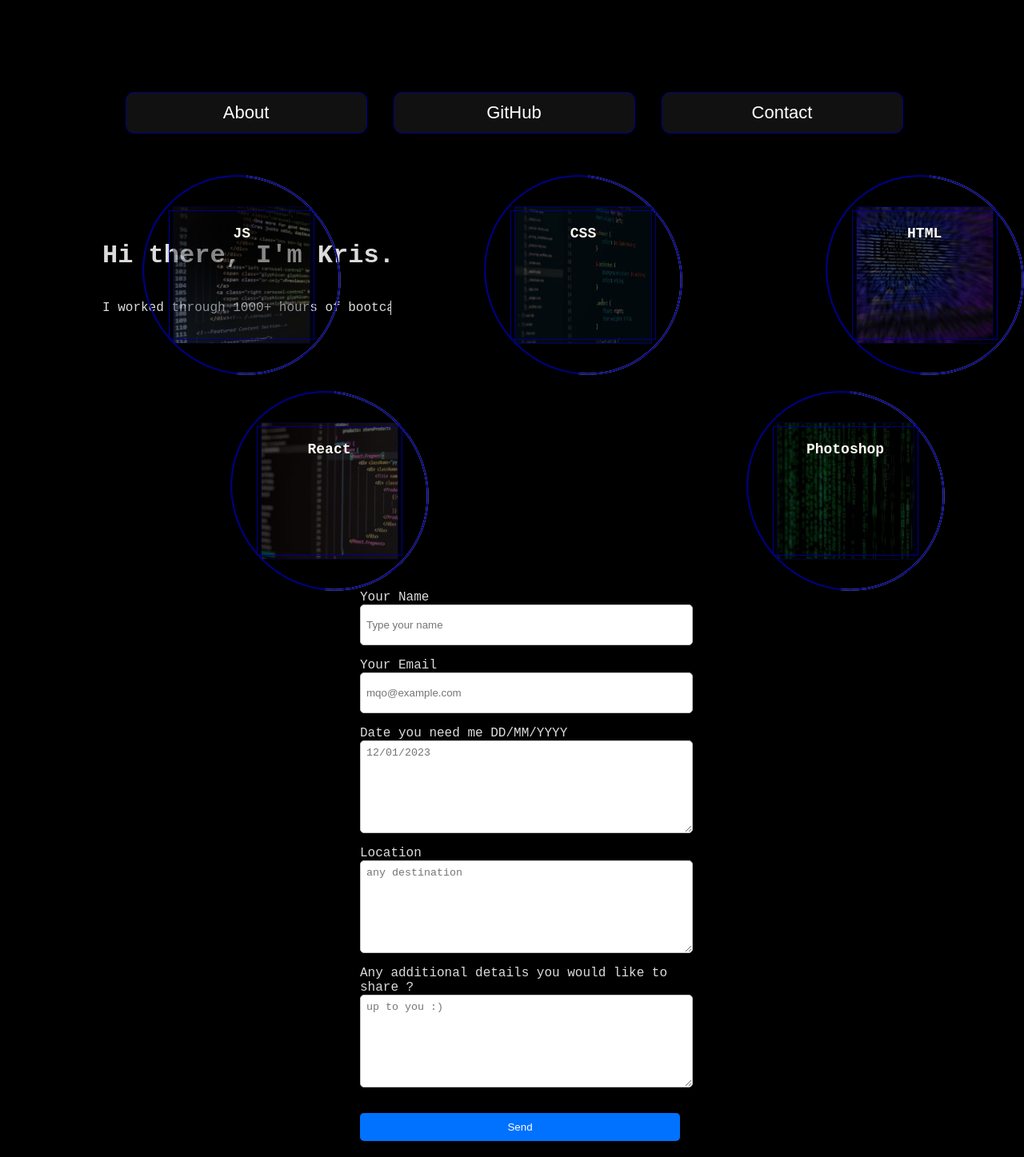
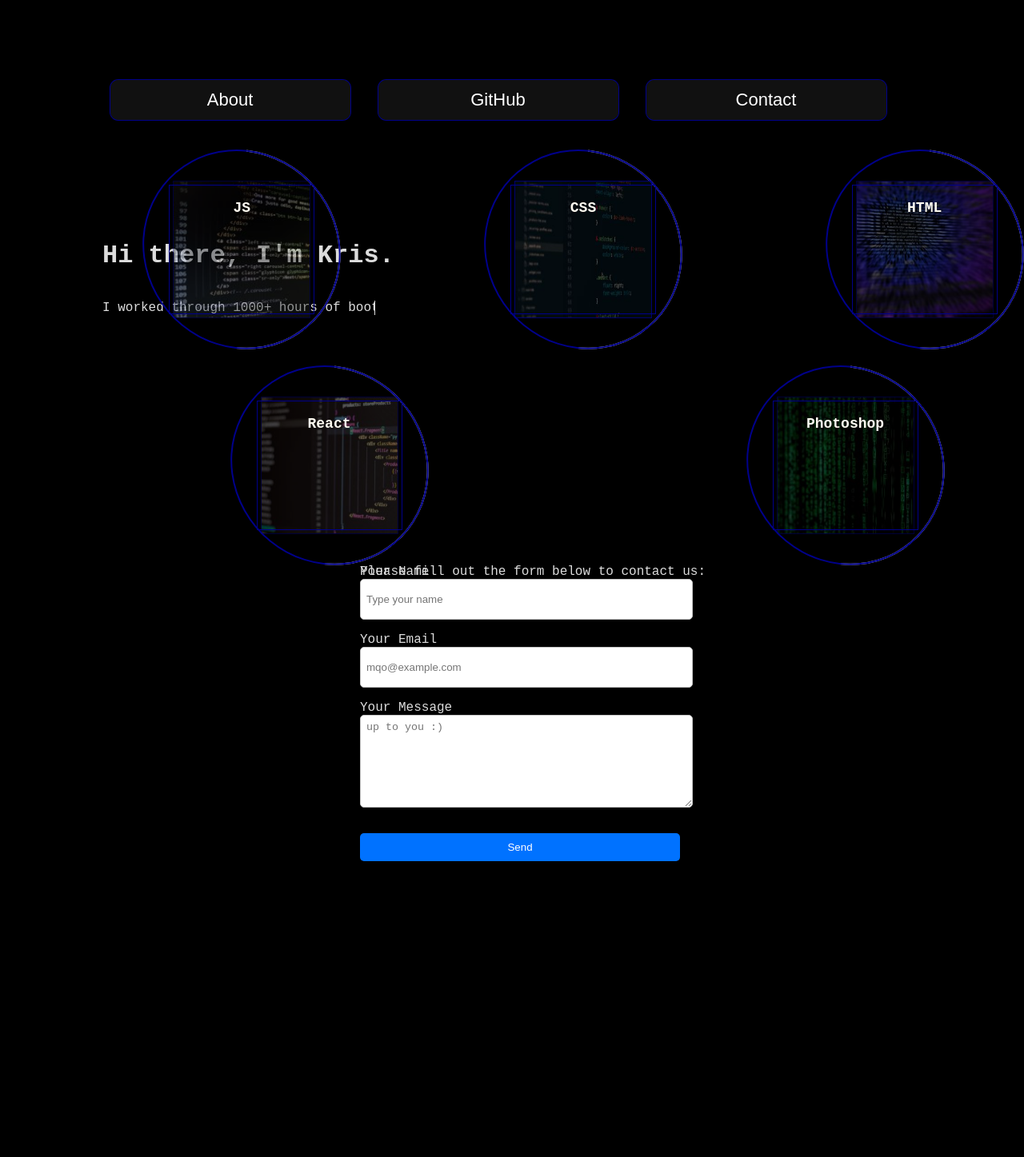
Before and after one commit to kriskris79/my-blackandwhitedev.com-website, a React (Create React App) app in the folder mywebsite/: page / in a window 1280 px wide. Shown: the top 1447 px of the page at 80% size. After the commit the page ends 1097 px from the top, so only its background shows below. Built offline with nearby package versions, Linux system fonts and the light colour scheme.

Commit message:
grid problem

```diff
--- a/mywebsite/src/App.css
+++ b/mywebsite/src/App.css
@@ -18,14 +18,14 @@
     align-content: space-around;
     justify-content: center;
     align-items: center;
-    background-color: black;
+    /*background-color: black;*/
 /*height: 200px;*/
 }
 
 .grid2 {
     /*height: 200px;*/
     display: flex;
-    background-color: black;
+    /*background-color: black;*/
 
 
 }
@@ -37,7 +37,7 @@
     align-content: flex-start;
     justify-content: space-around;
     align-items: center;
-background-color:black;
+/*background-color:black;*/
 }
 .grid4 {
     /*height: 400px;*/
@@ -47,16 +47,16 @@ background-color:black;
     align-content: flex-start;
     justify-content: space-around;
     align-items: center;
-    background-color: black;
+    /*background-color: black;*/
 }
 
-.grid5 {
-    /*height: 400px;*/
-    display: flex;
-    /*flex-wrap: wrap;*/
-    flex-direction: row;
-    align-content: flex-start;
-    justify-content: space-around;
-    align-items: center;
-    background-color: black;
-}
+/*.grid5 {*/
+/*    !*height: 400px;*!*/
+/*    display: flex;*/
+/*    !*flex-wrap: wrap;*!*/
+/*    flex-direction: row;*/
+/*    align-content: flex-start;*/
+/*    justify-content: space-around;*/
+/*    align-items: center;*/
+/*    !*background-color: black;*!*/
+/*}*/
--- a/mywebsite/src/App.js
+++ b/mywebsite/src/App.js
@@ -12,10 +12,10 @@ function App() {
         <div className="container">
             <div className="grid1"><Navbar/></div>
 
-            <div className="grid3"><Textanimation/></div>
+            <div className="grid2"><Textanimation/></div>
             {/*<div className="grid3">grid3 </div>*/}
-            <div className="grid4"><Jobskills/></div>
-            <div className="grid5"><Contact/></div>
+            <div className="grid3"><Jobskills/></div>
+            <div className="grid4"><Contact/></div>
         </div>
     );
 }
--- a/mywebsite/src/components/Contact.css
+++ b/mywebsite/src/components/Contact.css
@@ -5,7 +5,15 @@
     align-content: center;
     flex-direction: column;
 }
+form-header{
+    display: flex;
+    align-items: flex-start;
+    flex-direction: column;
+    width: 400px;
+    font-size: 16px;
+    margin-left: 20px;
 
+}
 form {
     display: flex;
     align-items: flex-start;
--- a/mywebsite/src/components/Contact.js
+++ b/mywebsite/src/components/Contact.js
@@ -41,17 +41,15 @@ const Contact = () => {
 
     return (
         <div className="StyledContactForm" id="contact">
-
             <form ref={form} onSubmit={sendEmail} id="textform ">
+                <div className="form-header">
+                    <p>Please fill out the form below to contact us:</p>
+                </div>
                 <label>Your Name</label>
                 <input type="text" name="user_name" aria-label="write your name "  placeholder="Type your name"/>
                 <label>Your Email</label>
                 <input type="email" name="user_email" aria-label="write your email"  placeholder="mqo@example.com"/>
-                <label>Date you need me DD/MM/YYYY</label>
-                <textarea name="date" aria-label="write your date when do you need me " placeholder="12/01/2023"/>
-                <label>Location</label>
-                <textarea name="location" aria-label="write your location "  placeholder="any destination"/>
-                <label>Any additional details you would like to share ? </label>
+                <label>Your Message </label>
                 <textarea name="message" aria-label="write the massage  "  placeholder="up to you :) " />
                 <input type="submit" value="Send"   />
             </form>
--- a/mywebsite/src/components/Navbar.js
+++ b/mywebsite/src/components/Navbar.js
@@ -3,13 +3,13 @@ import './Navbar.css';
 function Navbar() {
     return (
         <nav>
-            <ul  className="grid1">
+            {/*<ul  className="grid1">*/}
 
                 <button className="glow-on-hover" type="button" href="#">About</button>
                 <button className="glow-on-hover" type="button" href="#">GitHub</button>
                 <button className="glow-on-hover" type="button" href="#">Contact</button>
 
-            </ul>
+            {/*</ul>*/}
         </nav>
     );
 }
--- a/mywebsite/src/components/Textanimation.js
+++ b/mywebsite/src/components/Textanimation.js
@@ -3,7 +3,7 @@ import './Textanimation.css';
 
 function Textanimation () {
     return (
-        <div className="grid3">
+        // <div className="grid3">
             <div className="typewriter">
                 <h1>Hi there, I'm Kris.</h1>
                 <p id="line-1">I worked through 1000+ hours of bootcamp structure,</p>
@@ -12,7 +12,7 @@ function Textanimation () {
                 <p id="line-4">challenges to achieve lasting impacts on user experience.</p>
 
             </div>
-        </div>
+        // </div>
     );
 }
 
```
